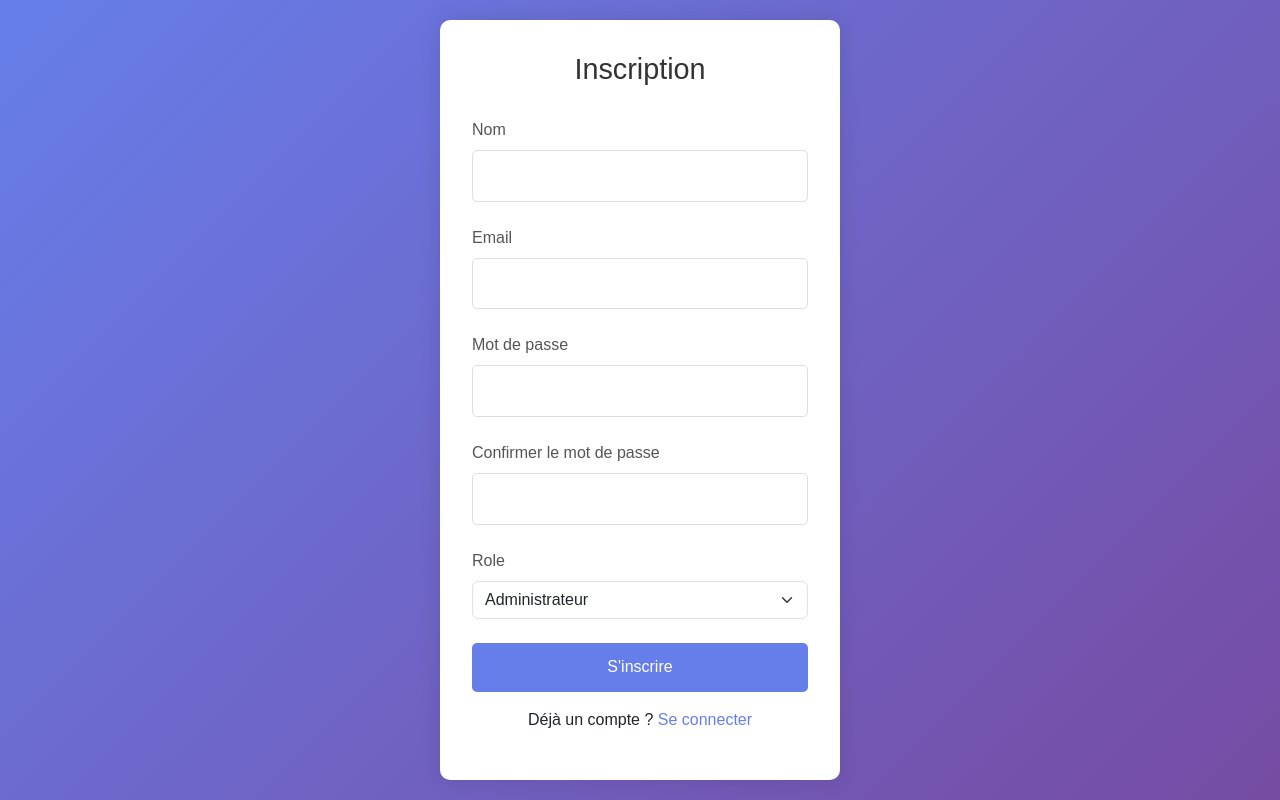
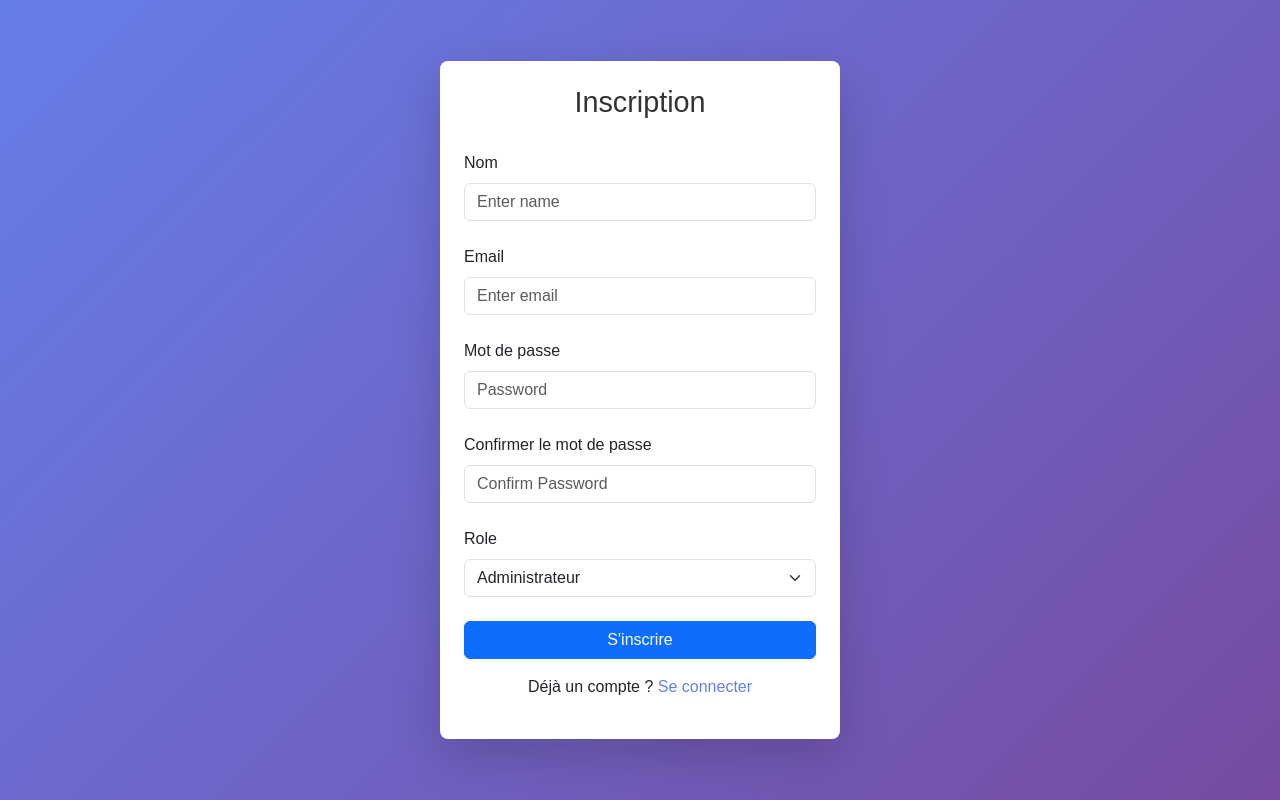
Before and after one commit to MohamedLouayChatti/tp-php-gl2, a PHP site: page /register.php in a window 1280 px wide. Run offline with PHP 8.4, Linux system fonts and the light colour scheme.

Commit message:
ajouter boostrap et organiser le code

```diff
--- /dev/null
+++ b/PDO/register.css
@@ -0,0 +1,48 @@
+* {
+    margin: 0;
+    padding: 0;
+    box-sizing: border-box;
+    font-family: 'Arial', sans-serif;
+}
+
+body {
+    background: linear-gradient(135deg, #667eea 0%, #764ba2 100%);
+    min-height: 100vh;
+    display: flex;
+    align-items: center;
+    justify-content: center;
+}
+
+
+.register-title {
+    text-align: center;
+    color: #333;
+    margin-bottom: 2rem;
+    font-size: 1.8rem;
+}
+
+.form-group {
+    margin-bottom: 1.5rem;
+}
+
+.form-group label {
+    margin-bottom: 0.5rem;
+}
+
+.btn-register:hover {
+    background: #764ba2;
+}
+
+.login-link {
+    text-align: center;
+    margin-top: 1rem;
+}
+
+.login-link a {
+    color: #667eea;
+    text-decoration: none;
+}
+
+.login-link a:hover {
+    text-decoration: underline;
+}
--- a/PDO/register.php
+++ b/PDO/register.php
@@ -6,105 +6,12 @@
     <meta name="viewport" content="width=device-width, initial-scale=1.0">
     <title>Inscription</title>
     <link rel="stylesheet" href="https://cdn.jsdelivr.net/npm/bootstrap@5.3.0/dist/css/bootstrap.min.css">
-    <style>
-        * {
-            margin: 0;
-            padding: 0;
-            box-sizing: border-box;
-            font-family: 'Arial', sans-serif;
-        }
+    <link rel="stylesheet" href="register.css">
 
-        body {
-            background: linear-gradient(135deg, #667eea 0%, #764ba2 100%);
-            min-height: 100vh;
-            display: flex;
-            align-items: center;
-            justify-content: center;
-        }
-
-        .register-container {
-            background: white;
-            padding: 2rem;
-            border-radius: 10px;
-            box-shadow: 0 0 20px rgba(0, 0, 0, 0.1);
-            width: 100%;
-            max-width: 400px;
-        }
-
-        .register-title {
-            text-align: center;
-            color: #333;
-            margin-bottom: 2rem;
-            font-size: 1.8rem;
-        }
-
-        .form-group {
-            margin-bottom: 1.5rem;
-        }
-
-        .form-group label {
-            display: block;
-            margin-bottom: 0.5rem;
-            color: #555;
-        }
-
-        .form-group input {
-            width: 100%;
-            padding: 0.8rem;
-            border: 1px solid #ddd;
-            border-radius: 5px;
-            font-size: 1rem;
-            transition: border-color 0.3s ease;
-        }
-
-        .form-group input:focus {
-            border-color: #667eea;
-            outline: none;
-        }
-
-        .btn-register {
-            width: 100%;
-            padding: 0.8rem;
-            background: #667eea;
-            color: white;
-            border: none;
-            border-radius: 5px;
-            font-size: 1rem;
-            cursor: pointer;
-            transition: background 0.3s ease;
-        }
-
-        .btn-register:hover {
-            background: #764ba2;
-        }
-
-        .login-link {
-            text-align: center;
-            margin-top: 1rem;
-        }
-
-        .login-link a {
-            color: #667eea;
-            text-decoration: none;
-        }
-
-        .login-link a:hover {
-            text-decoration: underline;
-        }
-
-        .error-message {
-            background: #ffebee;
-            color: #c62828;
-            padding: 0.8rem;
-            border-radius: 5px;
-            margin-bottom: 1rem;
-            text-align: center;
-        }
-    </style>
 </head>
 
 <body>
-    <div class="register-container">
+    <div class="bg-white p-4 rounded-3 shadow-lg w-100" style="max-width: 400px;">
         <h2 class="register-title">Inscription</h2>
         <?php
         session_start();
@@ -116,19 +23,19 @@
         <form action="process_register.php" method="POST">
             <div class="form-group">
                 <label for="name">Nom</label>
-                <input type="text" id="name" name="name" required>
+                <input type="text" class="form-control" id="exampleInputEmail1" aria-describedby="emailHelp" placeholder="Enter name" name="name" required>
             </div>
             <div class="form-group">
                 <label for="email">Email</label>
-                <input type="email" id="email" name="email" required>
+                <input type="email" name= "email" class="form-control" id="exampleInputEmail1" aria-describedby="emailHelp" placeholder="Enter email">
             </div>
             <div class="form-group">
                 <label for="password">Mot de passe</label>
-                <input type="password" id="password" name="password" required>
+                <input type="password" class="form-control" id="exampleInputPassword1" placeholder="Password" name="password" required>
             </div>
             <div class="form-group">
                 <label for="confirm_password">Confirmer le mot de passe</label>
-                <input type="password" id="confirm_password" name="confirm_password" required>
+                <input type="password" class="form-control" id="exampleInputPassword1" placeholder="Confirm Password" name="confirm_password" required>
             </div>
             <div class="form-group">
                 <label for="role">Role</label>
@@ -139,7 +46,7 @@
 
                 </select>
             </div>
-            <button type="submit" class="btn-register">S'inscrire</button>
+            <button type="submit" class="btn-register btn btn-primary w-100">S'inscrire</button>
         </form>
         <div class="login-link">
             <p>Déjà un compte ? <a href="index.php">Se connecter</a></p>
```
